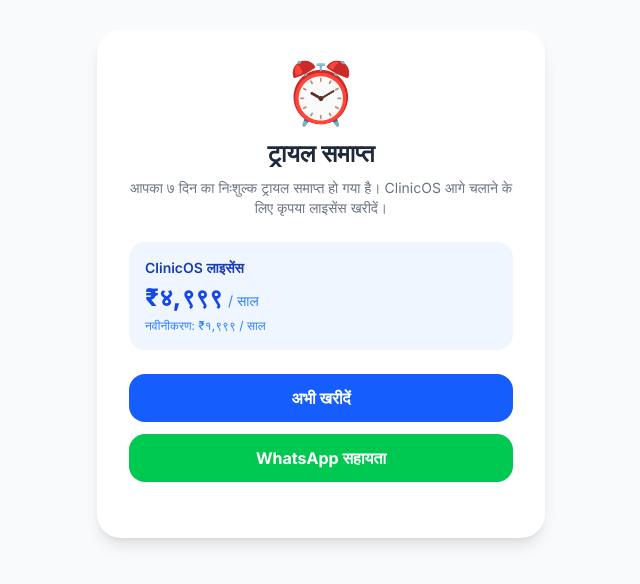
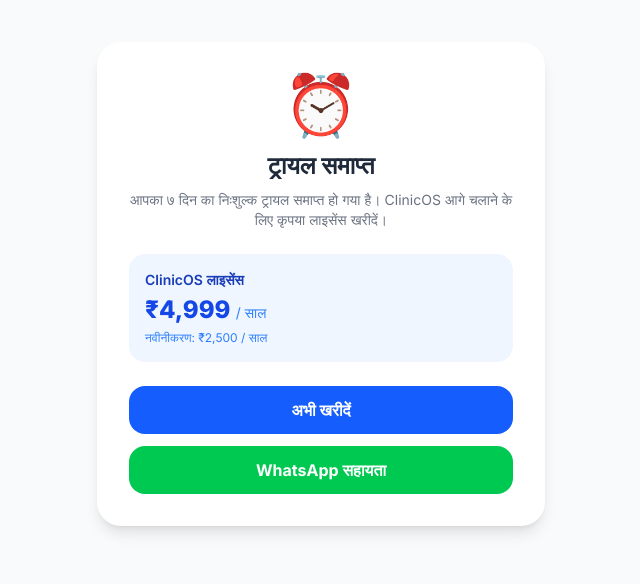
Before and after one commit to kp1153/medical-saas, a Next.js app: page /expired in a window 1280 px wide. Shown: the part 116-700 px from the top of the page, without its empty margins (319-959 px from the left). Built offline with nearby package versions, Linux system fonts and the light colour scheme; no server answers.

Commit message:
force deploy

```diff
--- a/app/expired/page.js
+++ b/app/expired/page.js
@@ -1,4 +1,3 @@
-import Link from "next/link";
 import { getSession } from "@/lib/session";
 
 export const dynamic = "force-dynamic";
@@ -6,7 +5,7 @@
 export default async function Expired() {
   const session = await getSession();
   const email = session?.email || "";
-  const hubUrl = `https://nishantsoftwares.in/clinic${email ? `?email=${encodeURIComponent(email)}` : ""}`;
+  const hubUrl = `https://nishantsoftwares.in/payment?software=clinic&email=${encodeURIComponent(email)}`;
 
   return (
     <main className="min-h-screen bg-gray-50 flex items-center justify-center px-4">
@@ -23,9 +22,9 @@
           <div className="bg-blue-50 rounded-2xl p-4 mb-6 text-left">
             <p className="text-sm font-semibold text-blue-800 mb-1">ClinicOS लाइसेंस</p>
             <p className="text-2xl font-extrabold text-blue-700 mb-1">
-              ₹४,९९९ <span className="text-sm font-normal text-blue-500">/ साल</span>
+              ₹4,999 <span className="text-sm font-normal text-blue-500">/ साल</span>
             </p>
-            <p className="text-xs text-blue-500">नवीनीकरण: ₹१,९९९ / साल</p>
+            <p className="text-xs text-blue-500">नवीनीकरण: ₹2,500 / साल</p>
           </div>
 
           <a
@@ -39,7 +38,7 @@
             href="https://wa.me/919996865069"
             target="_blank"
             rel="noopener noreferrer"
-            className="block w-full bg-green-500 hover:bg-green-600 text-white font-bold py-3 rounded-2xl transition mb-6"
+            className="block w-full bg-green-500 hover:bg-green-600 text-white font-bold py-3 rounded-2xl transition"
           >
             WhatsApp सहायता
           </a>
```
